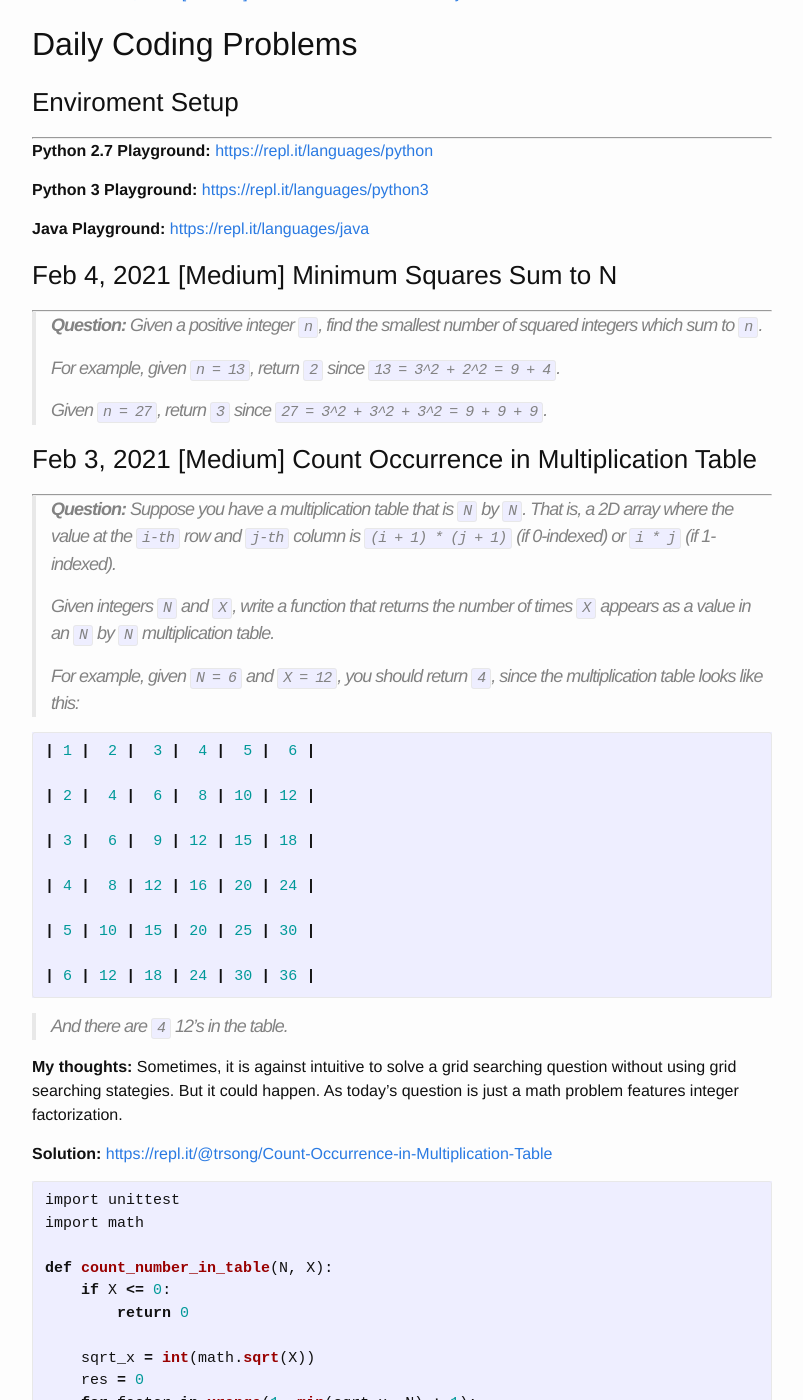
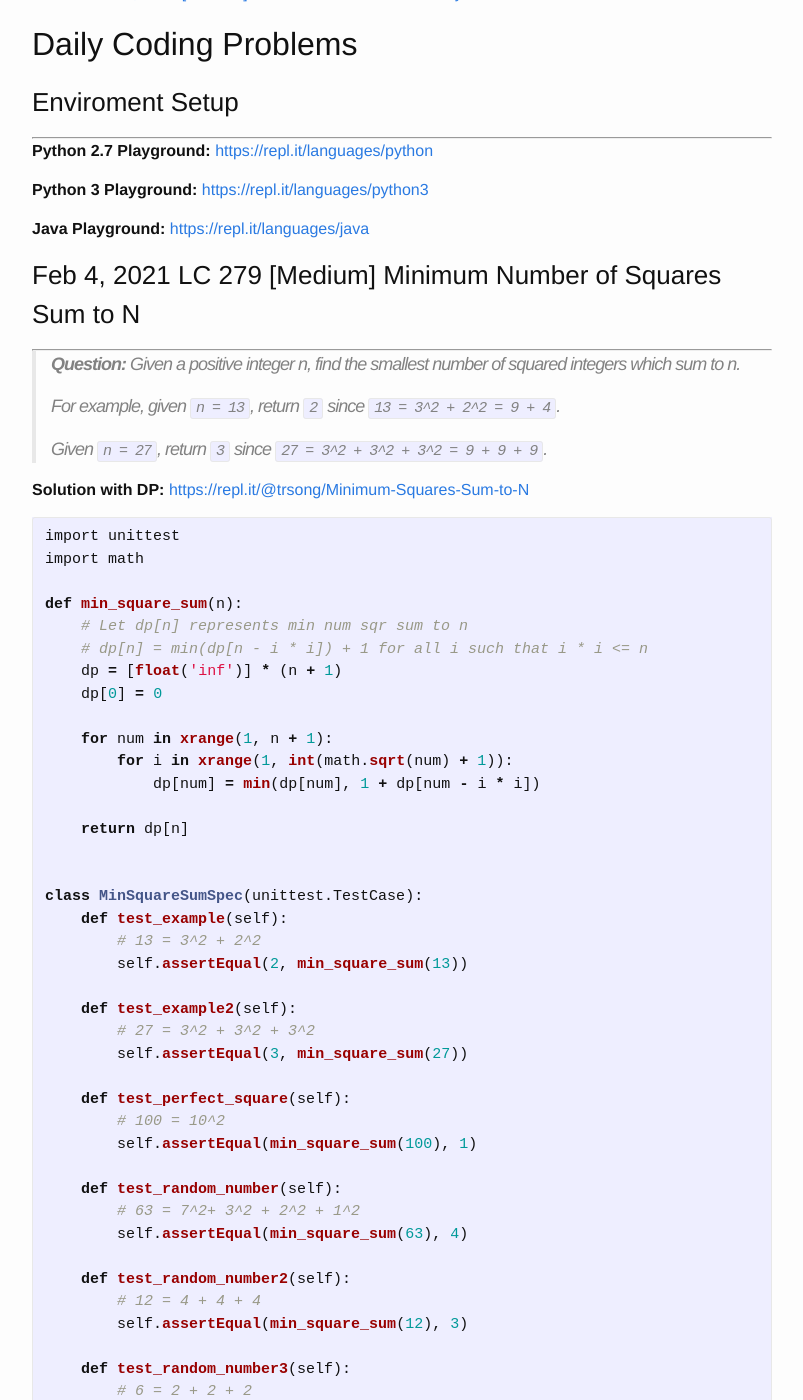
Before and after one commit to trsong/trsong.github.io, a Jekyll site: the page built from _posts/2021-02-01-DailyQuestionsFeb.md, in a window 1280 px wide and 1400 px high, scrolled down 339 px. Shown: the whole window, without its empty margins (238-1041 px from the left). Built offline with Jekyll 4.4.1, drawn with Linux system fonts in a browser that asks for light colours; some of the changed text lies outside the part shown.

Commit message:
Add solution to Feb 4 question.

````diff
--- a/_posts/2021-02-01-DailyQuestionsFeb.md
+++ b/_posts/2021-02-01-DailyQuestionsFeb.md
@@ -19,14 +19,62 @@ categories: Python/Java
 **Java Playground:** [https://repl.it/languages/java](https://repl.it/languages/java)
 
 
-### Feb 4, 2021 \[Medium\] Minimum Squares Sum to N
+### Feb 4, 2021 LC 279 \[Medium\] Minimum Number of Squares Sum to N
 ---
-> **Question:**  Given a positive integer `n`, find the smallest number of squared integers which sum to `n`.
+> **Question:** Given a positive integer n, find the smallest number of squared integers which sum to n.
 >
 > For example, given `n = 13`, return `2` since `13 = 3^2 + 2^2 = 9 + 4`.
 >
 > Given `n = 27`, return `3` since `27 = 3^2 + 3^2 + 3^2 = 9 + 9 + 9`.
 
+
+**Solution with DP:** [https://repl.it/@trsong/Minimum-Squares-Sum-to-N](https://repl.it/@trsong/Minimum-Squares-Sum-to-N)
+```py
+import unittest
+import math
+
+def min_square_sum(n):
+    # Let dp[n] represents min num sqr sum to n
+    # dp[n] = min(dp[n - i * i]) + 1 for all i such that i * i <= n
+    dp = [float('inf')] * (n + 1)
+    dp[0] = 0
+
+    for num in xrange(1, n + 1):
+        for i in xrange(1, int(math.sqrt(num) + 1)):
+            dp[num] = min(dp[num], 1 + dp[num - i * i])
+
+    return dp[n]
+
+
+class MinSquareSumSpec(unittest.TestCase):
+    def test_example(self):
+        # 13 = 3^2 + 2^2
+        self.assertEqual(2, min_square_sum(13))
+
+    def test_example2(self):
+        # 27 = 3^2 + 3^2 + 3^2
+        self.assertEqual(3, min_square_sum(27))
+
+    def test_perfect_square(self):
+        # 100 = 10^2
+        self.assertEqual(min_square_sum(100), 1)
+
+    def test_random_number(self):
+        # 63 = 7^2+ 3^2 + 2^2 + 1^2
+        self.assertEqual(min_square_sum(63), 4)
+
+    def test_random_number2(self):
+        # 12 = 4 + 4 + 4
+        self.assertEqual(min_square_sum(12), 3)
+
+    def test_random_number3(self):
+        # 6 = 2 + 2 + 2
+        self.assertEqual(3, min_square_sum(6))
+
+
+if __name__ == '__main__':
+    unittest.main(exit=False, verbosity=2)
+```
 
 ### Feb 3, 2021 \[Medium\] Count Occurrence in Multiplication Table
 ---
````
